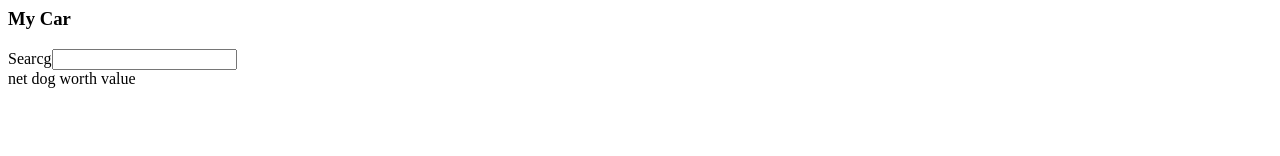
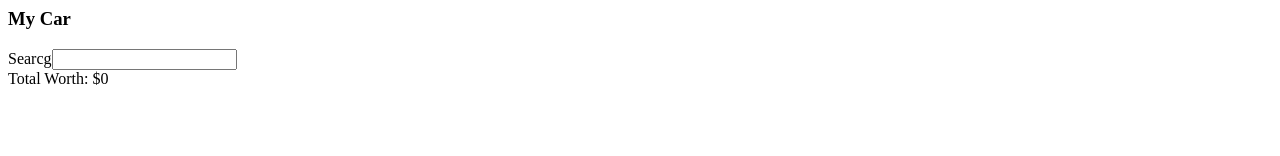
Before and after one commit to bishalkunwar/HandsOnReact, a React (Create React App) app in the folder reduxapp/: page / in a window 1280 px wide. Shown: the part 144-300 px from the top of the page. Built offline with nearby package versions, Linux system fonts and the light colour scheme.

Commit message:
some redux toolkit practices with crud and search functions

```diff
--- a/reduxapp/src/Components/DogLists.js
+++ b/reduxapp/src/Components/DogLists.js
@@ -5,10 +5,15 @@ export default function DogLists(){
 
     const dispatch = useDispatch();
 
-    const dogs = useSelector(({dogs: {data, searchTerm}})=>{
-        return data.filter((dog)=>
+    const {dogs, name} = useSelector(({form, dogs: {data, searchTerm}})=>{
+        const filteredDogs = data.filter((dog)=>
             dog.name.toLowerCase().includes(searchTerm.toLowerCase())
-        )
+        );
+
+        return{
+            dogs: filteredDogs,
+            name: form.name
+        }
     })
 
     const handleDogDelete = (dog) => {
@@ -16,8 +21,10 @@ export default function DogLists(){
     };
 
     const renderedDogs = dogs.map((dog)=>{
+        const bold = name && dog.name.toLowerCase().includes(name.toLowerCase());
+
         return(
-            <div key={dog.id} className="panel">
+            <div key={dog.id} className={`panel ${bold&&'bold'}`}>
                 <p>
                     {dog.name} - ${dog.cost}
                 </p>
@@ -29,6 +36,8 @@ export default function DogLists(){
     });
 
 
+
+
     return(
         <div className="dog-list">
             {renderedDogs}
--- a/reduxapp/src/Components/DogValue.js
+++ b/reduxapp/src/Components/DogValue.js
@@ -1,9 +1,23 @@
+import { useSelector } from "react-redux";
 
 export default function DogValue(){
 
+    const totalCost = useSelector(({dogs: {data, searchTerm}})=>{
+        const filteredDogs = data.filter((dog)=>{
+            return dog.name.toLowerCase().includes(searchTerm.toLowerCase());
+        });
+
+        // let cost = 0;
+        // for(let dog of filteredDogs){
+        //     cost += dog.cost
+        // }
+
+        return filteredDogs.reduce((acc, dog)=>acc+dog.cost, 0);
+    })
+
     return(
-        <div>
-            net dog worth value
+        <div className="dog-value">
+            Total Worth: ${totalCost}
         </div>
     );
 };
```
